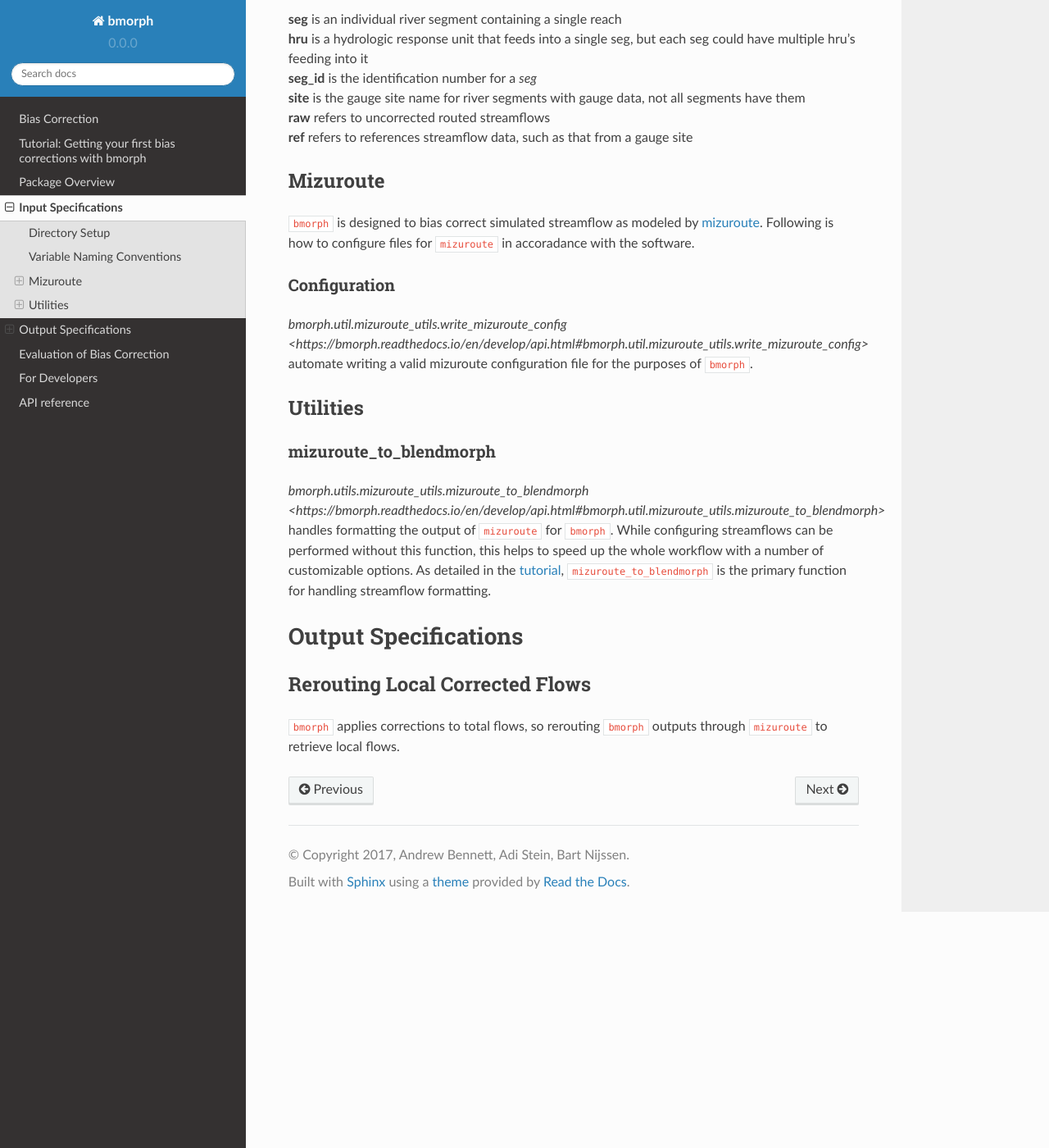
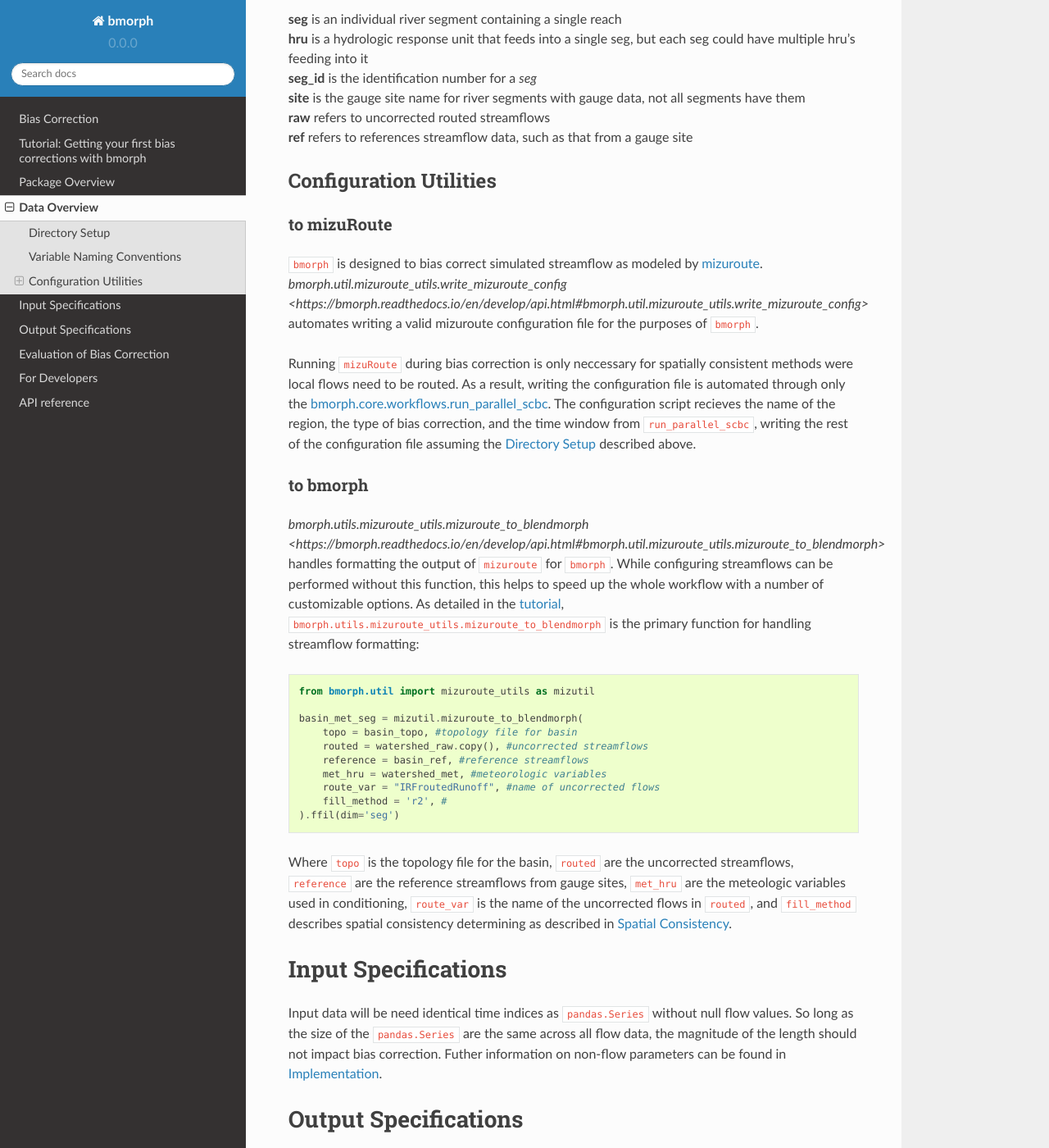
Before and after one commit to UW-Hydro/bmorph, a Sphinx documentation site: the page built from docs/data.rst, in a window 1280 px wide and 1400 px high, scrolled down 453 px. Shown: the whole window at 82% size. Built offline with Sphinx 7.4.7 and the Read the Docs theme 2.0.0, drawn with Linux system fonts in a browser that asks for light colours; pages that are not in the unit, such as notebooks, are missing from menus; some of the changed text lies outside the part shown.

Commit message:
Updated data specifications and references to it

```diff
--- a/docs/bias_correction.rst
+++ b/docs/bias_correction.rst
@@ -81,7 +81,7 @@ Workflow functions : `bmorph.core.workflows.apply_annual_bmorph`_, `bmorph.core.
 Spatially Consistent Bias Correction: Univariate (SCBC_U)
 ^^^^^^^^^^^^^^^^^^^^^^^^^^^^^^^^^^^^^^^^^^^^^^^^^^^^^^^^^
 
-Univariate Spatially Consistent Bias Correction (SCBC_U) aims to address IBC's inability to correct flows at non-gauge sites where reference timeseries do not exist. Spatial consistency is conserved by performing bias corrrections at every river segement, or `seg <data.rst/Variable Naming Conventions>`_, and then rerouting the corrected flows through `mizuroute <https://mizuroute.readthedocs.io/en/latest/>`_. Reference data for each seg that is not a gauge site is done by creating proxy reference data for each seg from upstream and downstream proxy gauge flows that can be combinded, or blended, together to create what the reference flow data for that seg should look like, as described in `Spatial Conistency: Reference Site Selection & CDF Blend Factor <data.rst/Spatial Consistency: Reference Site Selection & CDF Blend Factor>`_.
+Univariate Spatially Consistent Bias Correction (SCBC_U) aims to address IBC's inability to correct flows at non-gauge sites where reference timeseries do not exist. Spatial consistency is conserved by performing bias corrrections at every river segement, or `seg <data.rst/Variable Naming Conventions>`_, and then rerouting the corrected flows through `mizuroute <https://mizuroute.readthedocs.io/en/latest/>`_. Reference data for each seg that is not a gauge site is done by creating proxy reference data for each seg from upstream and downstream proxy gauge flows that can be combinded, or blended, together to create what the reference flow data for that seg should look like, as described in `Spatial Conistency: Reference Site Selection & CDF Blend Factor <Spatial Consistency: Reference Site Selection & CDF Blend Factor>`_.
 
 Workflow functions : `bmorph.core.workflows.apply_annual_blendmorph`_, `bmorph.core.workflows.apply_interval_blendmorph`_
 
--- a/docs/data.rst
+++ b/docs/data.rst
@@ -1,5 +1,5 @@
-Input Specifications
-====================
+Data Overview
+=============
 
 Directory Setup
 ---------------
@@ -23,31 +23,46 @@ Variable Naming Conventions
 |    **raw** refers to uncorrected routed streamflows
 |    **ref** refers to references streamflow data, such as that from a gauge site
 
-Mizuroute
----------
 
-``bmorph`` is designed to bias correct simulated streamflow as modeled by mizuroute_. Following is how to configure files for ``mizuroute`` in accoradance with the software.
+Configuration Utilities
+-----------------------
 
-.. _mizuroute: https://mizuroute.readthedocs.io/en/latest/
+to mizuRoute
+^^^^^^^^^^^^
 
-Configuration
-^^^^^^^^^^^^^
+``bmorph`` is designed to bias correct simulated streamflow as modeled by `mizuroute <https://mizuroute.readthedocs.io/en/latest/>`_.  `bmorph.util.mizuroute_utils.write_mizuroute_config <https://bmorph.readthedocs.io/en/develop/api.html#bmorph.util.mizuroute_utils.write_mizuroute_config>` automates writing a valid mizuroute configuration file for the purposes of ``bmorph``.
 
-`bmorph.util.mizuroute_utils.write_mizuroute_config <https://bmorph.readthedocs.io/en/develop/api.html#bmorph.util.mizuroute_utils.write_mizuroute_config>` automate writing a valid mizuroute configuration file for the purposes of ``bmorph``.
+Running ``mizuRoute`` during bias correction is only neccessary for spatially consistent methods were local flows need to be routed. As a result, writing the configuration file is automated through only the `bmorph.core.workflows.run_parallel_scbc <https://bmorph.readthedocs.io/en/develop/api.html#bmorph.core.workflows.run_parallel_scbc>`_. The configuration script recieves the name of the region, the type of bias correction, and the time window from ``run_parallel_scbc``, writing the rest of the configuration file assuming the `Directory Setup <Directory Setup>`_ described above.
 
-Utilities
----------
 
-mizuroute_to_blendmorph
-^^^^^^^^^^^^^^^^^^^^^^^
+to bmorph
+^^^^^^^^^
 
-`bmorph.utils.mizuroute_utils.mizuroute_to_blendmorph <https://bmorph.readthedocs.io/en/develop/api.html#bmorph.util.mizuroute_utils.mizuroute_to_blendmorph>` handles formatting the output of ``mizuroute`` for ``bmorph``. While configuring streamflows can be performed without this function, this helps to speed up the whole workflow with a number of customizable options. As detailed in the `tutorial <bmorph_tutorial.rst>`_, ``mizuroute_to_blendmorph`` is the primary function for handling streamflow formatting.
+`bmorph.utils.mizuroute_utils.mizuroute_to_blendmorph <https://bmorph.readthedocs.io/en/develop/api.html#bmorph.util.mizuroute_utils.mizuroute_to_blendmorph>` handles formatting the output of ``mizuroute`` for ``bmorph``. While configuring streamflows can be performed without this function, this helps to speed up the whole workflow with a number of customizable options. As detailed in the `tutorial <bmorph_tutorial.rst>`_, ``bmorph.utils.mizuroute_utils.mizuroute_to_blendmorph`` is the primary function for handling streamflow formatting:
 
+.. code:: ipython3
+
+    from bmorph.util import mizuroute_utils as mizutil
+
+    basin_met_seg = mizutil.mizuroute_to_blendmorph(
+        topo = basin_topo, #topology file for basin
+        routed = watershed_raw.copy(), #uncorrected streamflows
+        reference = basin_ref, #reference streamflows
+        met_hru = watershed_met, #meteorologic variables
+        route_var = "IRFroutedRunoff", #name of uncorrected flows
+        fill_method = 'r2', #
+    ).ffil(dim='seg')
+
+Where ``topo`` is the topology file for the basin, ``routed`` are the uncorrected streamflows, ``reference`` are the reference streamflows from gauge sites, ``met_hru`` are the meteologic variables used in conditioning, ``route_var`` is the name of the uncorrected flows in ``routed``, and ``fill_method`` describes spatial consistency determining as described in `Spatial Consistency <bias_correction.rst/Spatial Consistency: Reference Site Selection & CDF Blend Factor>`_.
+
+Input Specifications
+====================
+
+Input data will be need identical time indices as ``pandas.Series`` without null flow values. So long as the size of the ``pandas.Series`` are the same across all flow data, the magnitude of the length should not impact bias correction. Futher information on non-flow parameters can be found in `Implementation <bias_corrections.rst/Implementation>`_.
 
 Output Specifications
 =====================
 
-Rerouting Local Corrected Flows
--------------------------------
+``bmorph`` outputs a ``pandas.Series`` time series with flows as values indexed by time entires provided by given data. Total lenght of the output is the number of flow values provided as ``float32``.
 
-``bmorph`` applies corrections to total flows, so rerouting ``bmorph`` outputs through ``mizuroute`` to retrieve local flows.
+The `tutorial <bmorph_tutorial.rst>`_ stores each of these outputs in a dictionary with their site/seg being their corresponding keys. `bmoprh.workflows.bmorph_to_datarray <https://bmorph.readthedocs.io/en/develop/api.html#bmorph.core.workflows.bmorph_to_dataarray>`_ converts such a dictionary into an ``xarray.DataArray`` with coordinates ``site`` and ``time``, corresponding the the dictionary keys and the time of the ``pandas.Series`` that they access. From there, uncorrected and reference flows can be combined with the corrected flows into a singular ``xarray.DataArray`` and saved into a ``netCDF`` file if desired, storing it in the ``output`` directory if following the tutorial.
```
